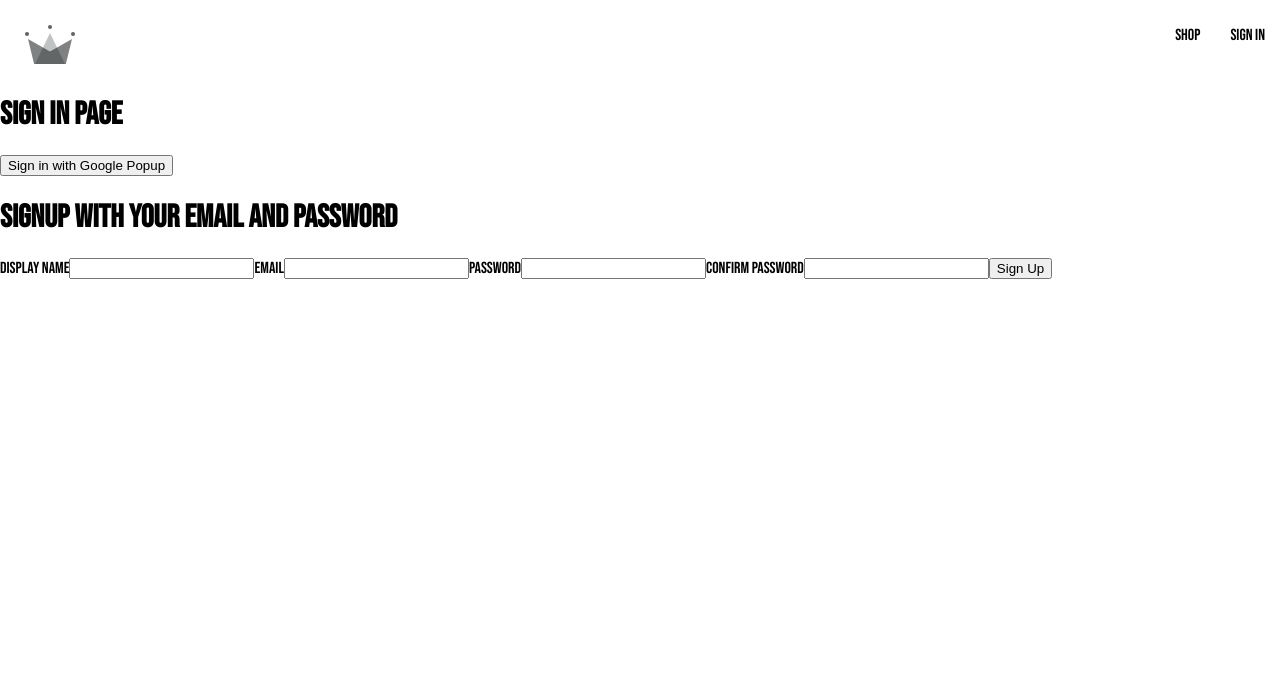
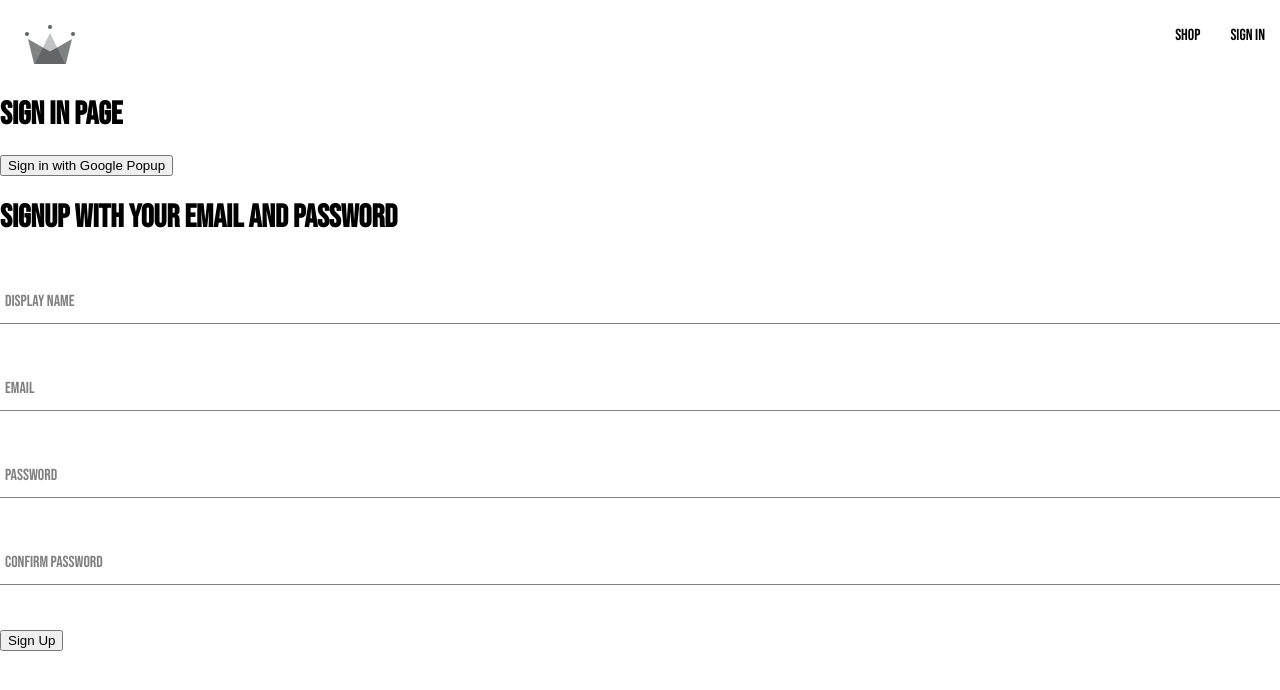
Before and after one commit to quiltingcode/react-ecommerce-site, a React (Create React App) app in the folder clothes-store/: page /sign-in in a window 1280 px wide. Shown: the top 690 px of the page. Built offline with nearby package versions, Linux system fonts and the light colour scheme.

Commit message:
feat: Add reusable input form component

```diff
--- /dev/null
+++ b/clothes-store/src/components/form-input/form-input-component.jsx
@@ -0,0 +1,23 @@
+import './form-input.styles.scss';
+
+const FormInput = ({ label, ...otherProps }) => {
+    return (
+        <div className="group">
+            <input className="form-input" {...otherProps} />
+           {label && (
+                <label
+                className={`${
+                    otherProps.value.length ? 'shrink' : ''
+                } form-input-label`}
+                >
+                    {label}
+                </label>
+           )}
+
+
+
+        </div>
+    );
+};
+
+export default FormInput;
--- /dev/null
+++ b/clothes-store/src/components/form-input/form-input.styles.scss
@@ -0,0 +1,54 @@
+$sub-color: grey;
+$main-color: black;
+
+@mixin shrinkLabel {
+  top: -14px;
+  font-size: 12px;
+  color: $main-color;
+}
+
+.group {
+  position: relative;
+  margin: 45px 0;
+
+  .form-input {
+    background: none;
+    background-color: white;
+    color: $sub-color;
+    font-size: 18px;
+    padding: 10px 10px 10px 5px;
+    display: block;
+    width: 100%;
+    border: none;
+    border-radius: 0;
+    border-bottom: 1px solid $sub-color;
+    margin: 25px 0;
+
+    &:focus {
+      outline: none;
+    }
+
+    &:focus ~ .form-input-label {
+      @include shrinkLabel();
+    }
+  }
+
+  input[type='password'] {
+    letter-spacing: 0.3em;
+  }
+
+  .form-input-label {
+    color: $sub-color;
+    font-size: 16px;
+    font-weight: normal;
+    position: absolute;
+    pointer-events: none;
+    left: 5px;
+    top: 10px;
+    transition: 300ms ease all;
+
+    &.shrink {
+      @include shrinkLabel();
+    }
+  }
+}
--- a/clothes-store/src/components/sign-up/sign-up.component.jsx
+++ b/clothes-store/src/components/sign-up/sign-up.component.jsx
@@ -1,4 +1,5 @@
 import { useState } from "react";
+import FormInput from "../form-input/form-input-component";
 import { createAuthUserWithEmailAndPassword, createUserDocumentFromAuth } from "../../utils/firebase/firebase.utils";
 
 const defaultFormFields = {
@@ -50,8 +51,9 @@
         <div>
             <h1>Signup with your email and password</h1>
             <form onSubmit={handleSubmit}>
-                <label>Display Name</label>
-                <input
+
+                <FormInput
+                    label="Display Name"
                     type="text"
                     required
                     onChange={handleChange}
@@ -59,8 +61,8 @@
                     value={displayName}
                 />
 
-                <label>Email</label>
-                <input
+                <FormInput
+                    label="Email"
                     type="email"
                     required
                     onChange={handleChange}
@@ -68,8 +70,8 @@
                     value={email}
                 />
 
-                <label>Password</label>
-                <input
+                <FormInput
+                    label="Password"
                     type="password"
                     required
                     onChange={handleChange}
@@ -77,8 +79,8 @@
                     value={password}
                 />
 
-                <label>Confirm Password</label>
-                <input
+                <FormInput
+                    label="Confirm Password"
                     type="password"
                     required
                     onChange={handleChange}
```
